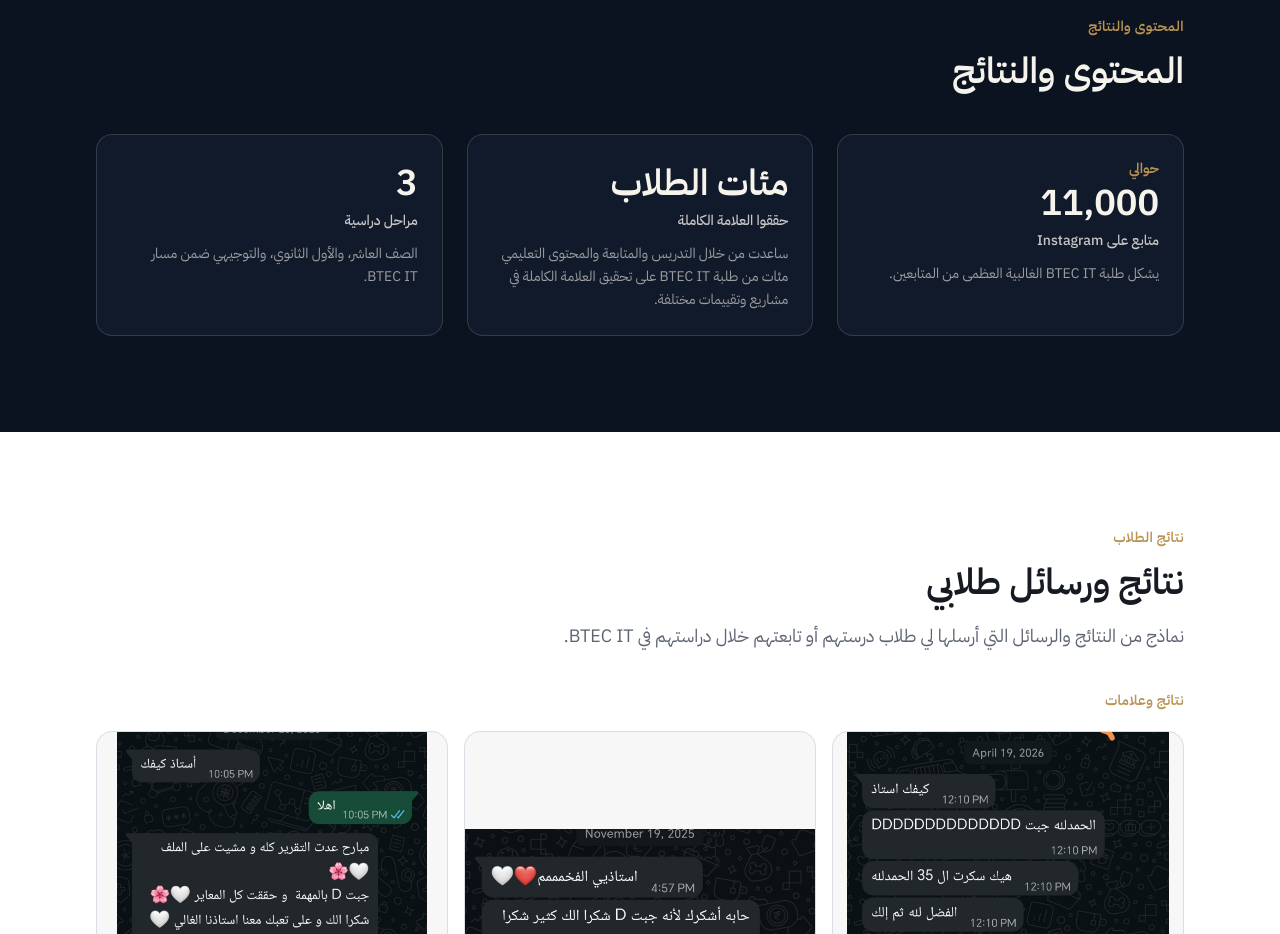
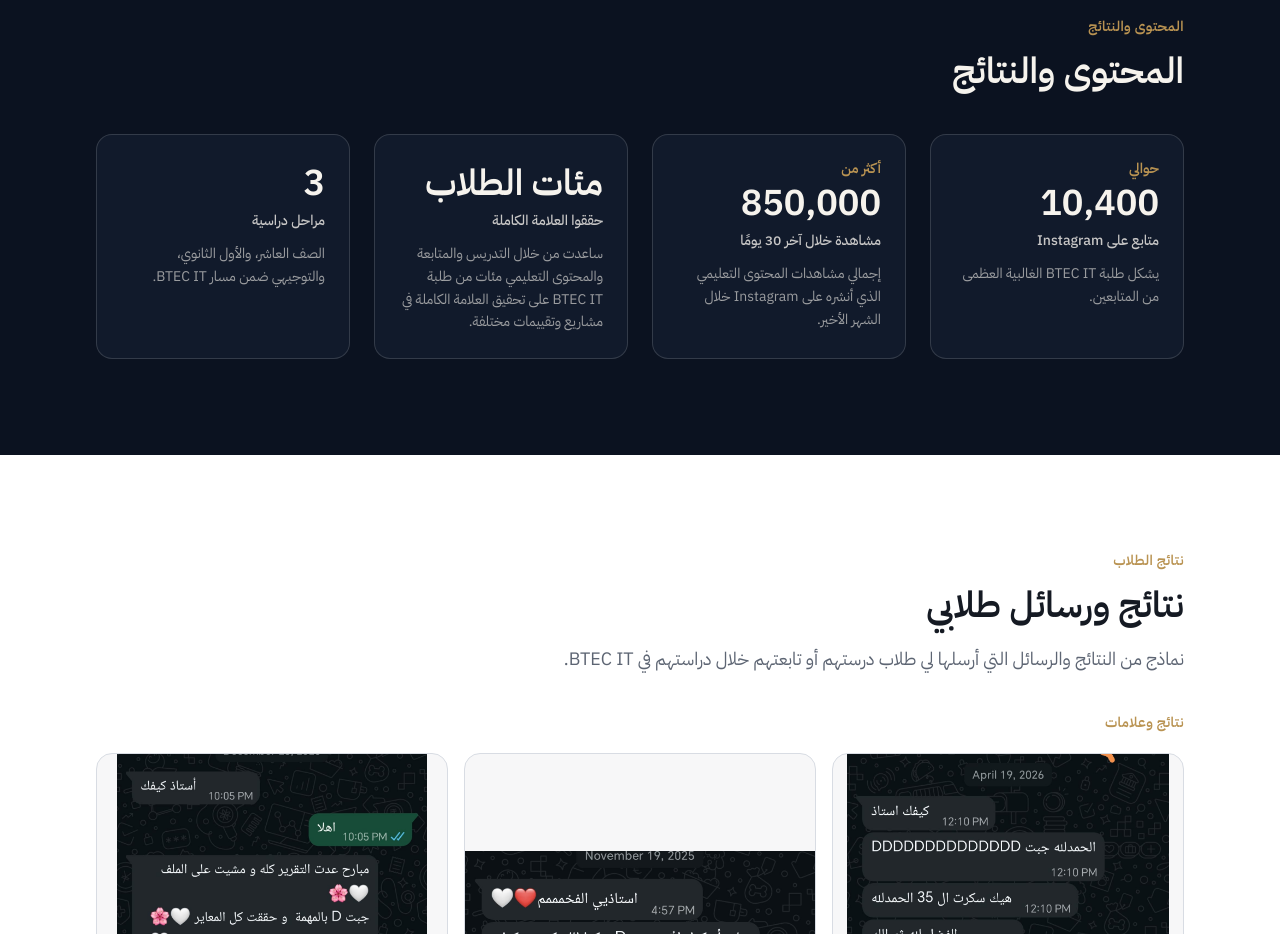
Before and after one commit to ahmaddomi1235-glitch/ahmad-domi-portfolio, a Next.js app: page / in a window 1280 px wide. Shown: the part 2500-3434 px from the top of the page. Built offline with nearby package versions, Linux system fonts and the light colour scheme; no server answers.

Commit message:
Add monthly reach stat and update follower count to 10.4K

```diff
--- a/src/components/sections/StatisticsSection.tsx
+++ b/src/components/sections/StatisticsSection.tsx
@@ -10,19 +10,30 @@
       <Container>
         <SectionHeading kicker={dict.statistics.kicker} heading={dict.statistics.heading} tone="dark" />
 
-        <div className="mt-10 grid gap-6 sm:grid-cols-3">
+        <div className="mt-10 grid gap-6 sm:grid-cols-2 lg:grid-cols-4">
           <Reveal>
             <div className="h-full rounded-2xl border border-ivory/15 bg-navy-surface p-6">
               <p className="text-sm font-semibold text-gold">{dict.statistics.followersQualifier}</p>
               <p className="mt-1 text-4xl font-semibold">
-                <AnimatedCounter value={11000} ariaLabel={`${dict.statistics.followersQualifier} 11,000`} />
+                <AnimatedCounter value={10400} ariaLabel={`${dict.statistics.followersQualifier} 10,400`} />
               </p>
               <p className="mt-2 text-sm font-medium text-ivory/80">{dict.statistics.followersLabel}</p>
               <p className="mt-3 text-sm leading-relaxed text-ivory/60">{dict.statistics.followersNote}</p>
             </div>
           </Reveal>
 
-          <Reveal delay={0.08}>
+          <Reveal delay={0.06}>
+            <div className="h-full rounded-2xl border border-ivory/15 bg-navy-surface p-6">
+              <p className="text-sm font-semibold text-gold">{dict.statistics.reachQualifier}</p>
+              <p className="mt-1 text-4xl font-semibold">
+                <AnimatedCounter value={850000} ariaLabel={`${dict.statistics.reachQualifier} 850,000`} />
+              </p>
+              <p className="mt-2 text-sm font-medium text-ivory/80">{dict.statistics.reachLabel}</p>
+              <p className="mt-3 text-sm leading-relaxed text-ivory/60">{dict.statistics.reachNote}</p>
+            </div>
+          </Reveal>
+
+          <Reveal delay={0.12}>
             <div className="h-full rounded-2xl border border-ivory/15 bg-navy-surface p-6">
               <p className="mt-1 text-4xl font-semibold">{dict.statistics.outcomesValue}</p>
               <p className="mt-2 text-sm font-medium text-ivory/80">{dict.statistics.outcomesLabel}</p>
@@ -30,7 +41,7 @@
             </div>
           </Reveal>
 
-          <Reveal delay={0.16}>
+          <Reveal delay={0.18}>
             <div className="h-full rounded-2xl border border-ivory/15 bg-navy-surface p-6">
               <p className="mt-1 text-4xl font-semibold">
                 <AnimatedCounter value={3} ariaLabel={`3 ${dict.statistics.levelsLabel}`} />
--- a/src/content/ar.ts
+++ b/src/content/ar.ts
@@ -76,6 +76,9 @@
       "ساعدت من خلال التدريس والمتابعة والمحتوى التعليمي مئات من طلبة BTEC IT على تحقيق العلامة الكاملة في مشاريع وتقييمات مختلفة.",
     levelsLabel: "مراحل دراسية",
     levelsNote: "الصف العاشر، والأول الثانوي، والتوجيهي ضمن مسار BTEC IT.",
+    reachQualifier: "أكثر من",
+    reachLabel: "مشاهدة خلال آخر 30 يومًا",
+    reachNote: "إجمالي مشاهدات المحتوى التعليمي الذي أنشره على Instagram خلال الشهر الأخير.",
   },
   studentResults: {
     kicker: "نتائج الطلاب",
--- a/src/content/dictionary.ts
+++ b/src/content/dictionary.ts
@@ -57,6 +57,9 @@
     outcomesNote: string;
     levelsLabel: string;
     levelsNote: string;
+    reachQualifier: string;
+    reachLabel: string;
+    reachNote: string;
   };
   studentResults: {
     kicker: string;
--- a/src/content/en.ts
+++ b/src/content/en.ts
@@ -77,6 +77,9 @@
       "Through teaching, academic guidance, and educational content, I have helped hundreds of BTEC IT students achieve full marks in different projects and assessments.",
     levelsLabel: "Academic levels",
     levelsNote: "Grade 10, Grade 11, and Tawjihi-level BTEC IT students.",
+    reachQualifier: "More than",
+    reachLabel: "Views in the last 30 days",
+    reachNote: "Total views across the educational content I publish on Instagram over the past month.",
   },
   studentResults: {
     kicker: "Student Results",
```
Also changed, not shown: 1 other file (tests, documents, lock files or other folders).
